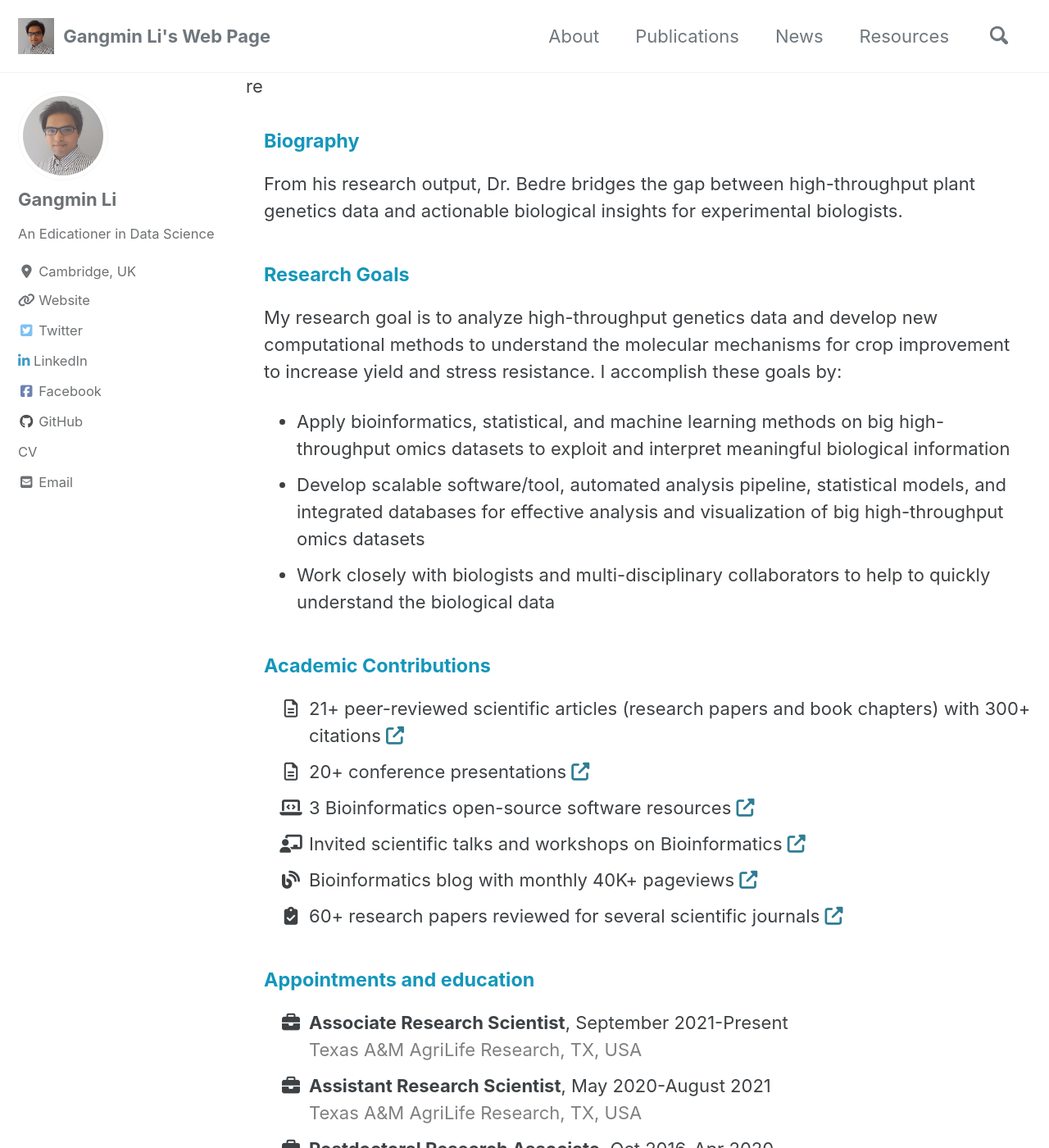
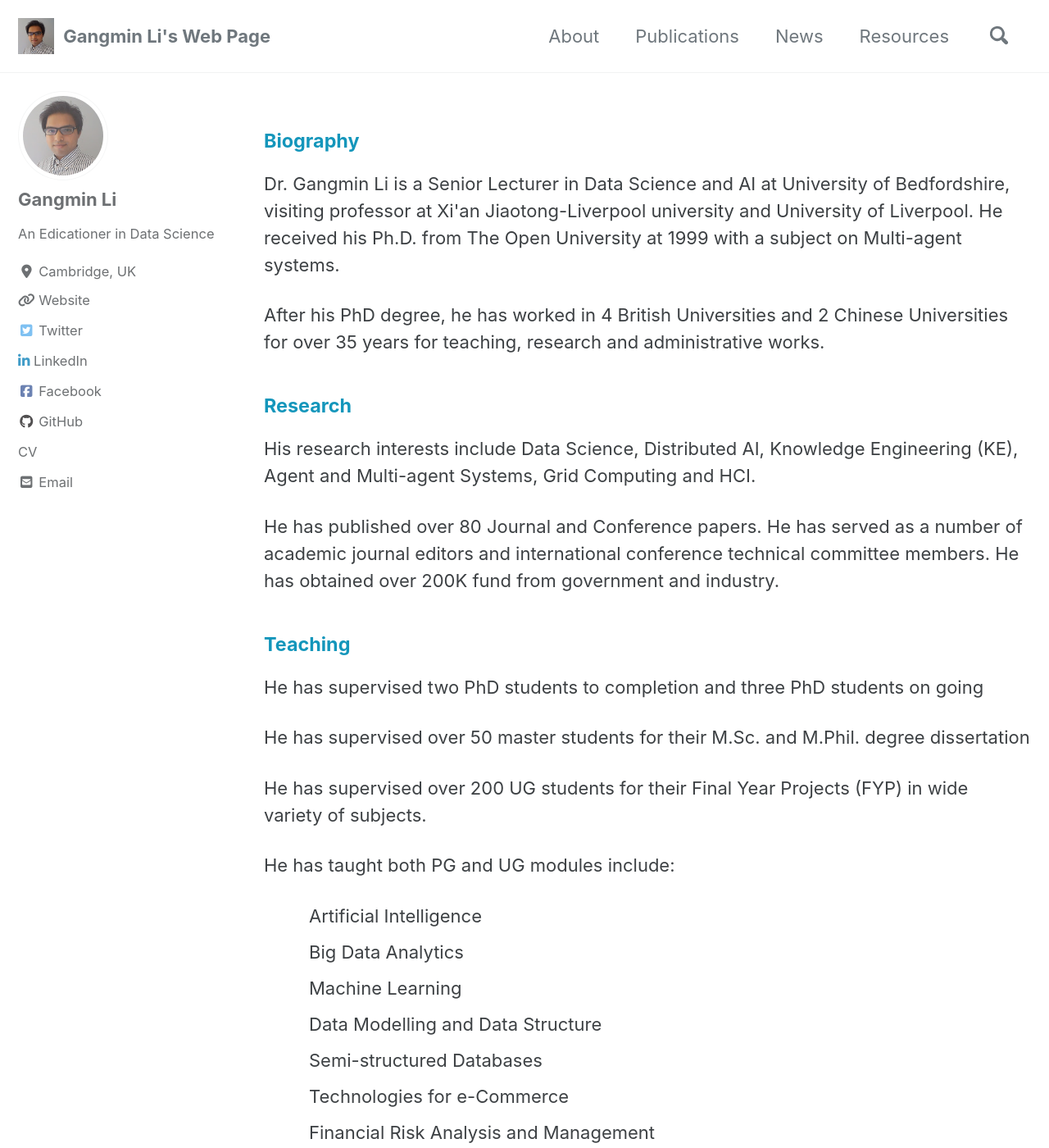
Before and after one commit to GangminLi/GangminLi.github.io, a Jekyll site: the page built from _pages/home.html, in a window 1280 px wide and 1400 px high. Shown: the whole window at 82% size. Built offline with Jekyll 4.4.1, drawn with Linux system fonts in a browser that asks for light colours; cached includes are drawn as plain includes; nearby versions of some CDN libraries; a style sheet for code colours, icons or effects is not loaded; some of the changed text lies outside the part shown.

Commit message:
home backup

```diff
--- a/_pages/home.html
+++ b/_pages/home.html
@@ -4,68 +4,59 @@ author_profile: true
 classes: wide
 permalink: /about/
 ---
-
-
 <h4 style="color:#1496BB">Biography</h4>
 
+    <p>Dr. Gangmin Li is a Senior Lecturer in Data Science and AI at University of Bedfordshire, visiting professor
+        at Xi'an Jiaotong-Liverpool university and University of Liverpool. He received his Ph.D.
+        from The Open University at 1999 with a subject on Multi-agent systems. </p>
 
+    <p>After his PhD degree, he has worked in 4 British Universities and 2 Chinese Universities for over 35 years for
+        teaching, research and administrative works. </P>
 
-    <p>From his research output, Dr. Bedre bridges the gap between high-throughput plant genetics data and
-                actionable biological insights for experimental biologists. </p>
+<h4 style="color:#1496BB">Research</h4>
 
+    <p>His research interests include Data Science, Distributed AI, Knowledge Engineering (KE), Agent and Multi-agent
+        Systems, Grid Computing and HCI. </p>
 
-<h4 style="color:#1496BB">Research Goals</h4>
+    <p>He has published over 80 Journal and Conference papers. He has served as a number of academic journal editors
+        and international conference technical committee members. He has obtained over 200K fund from government
+        and industry.</p>
 
-    <p>My research goal is to analyze high-throughput genetics data and develop new computational methods to  understand the
-            molecular mechanisms for crop improvement to increase yield and stress resistance. I accomplish these goals by:</p>
-    <ul style="list-style-type:disc">
-        <li>Apply bioinformatics, statistical, and machine learning methods on big high-throughput omics
-                    datasets to exploit and interpret meaningful biological information</li>
-        <li>Develop scalable software/tool, automated analysis pipeline, statistical models, and integrated
-                    databases for effective analysis and visualization of big high-throughput omics datasets</li>
-        <li>Work closely with biologists and multi-disciplinary collaborators to help to quickly understand the
-                    biological data</li>
-    </ul>
+<h4 style="color:#1496BB">Teaching</h4>
+    <p>He has supervised two PhD students to completion and three PhD students on going</p>
+    <p>He has supervised over 50 master students for their M.Sc. and M.Phil. degree dissertation</p>
+    <p>He has supervised over 200 UG students for their Final Year Projects (FYP) in wide variety of subjects.</p>
+    <p>He has taught both PG and UG modules include:
+<ul class="fa-ul">
+        <li>Artificial Intelligence</li>
+        <li>Big Data Analytics</li>
+        <li>Machine Learning</li>
+        <li>Data Modelling and Data Structure</li>
+        <li>Semi-structured Databases</li>
+        <li>Technologies for e-Commerce</li>
+        <li>Financial Risk Analysis and Management</li>
+        <li>Database management </li>
+        <li>Distributed computing</li>
+</ul></p>
+    <p>He has published a textbook in title of "Foundation for Big Data Analytics: Concepts, Technologies, Methods and
+        Business" (ISBN: 978-7-03-058148-8)</p>.
+    <p>He has produced a number of <B>Online Tutorials</B></p>
 
-<h4 style="color:#1496BB">Academic Contributions</h4>
- <ul class="fa-ul">
-    <li><span class="fa-li"><i class="far fa-file-alt"></i></span> 21+ peer-reviewed scientific articles (research papers and
-        book chapters) with 300+ citations <a href="https://reneshbedre.github.io/pub/" target="_blank"><i class="fas fa-external-link-alt"></i></a></li>
-    <li><span class="fa-li"><i class="far fa-file-alt"></i></span> 20+ conference presentations
-        <a href="https://reneshbedre.github.io/pub/" target="_blank"><i class="fas fa-external-link-alt"></i></a></li>
-    <li><span class="fa-li"><i class="fas fa-laptop-code"></i></span> 3 Bioinformatics open-source software resources
-        <a href="https://reneshbedre.github.io/res/" target="_blank"><i class="fas fa-external-link-alt"></i></a></li></li>
-    <li><span class="fa-li"><i class="fas fa-chalkboard-teacher"></i></span> Invited scientific talks and workshops
-        on Bioinformatics <a href="https://reneshbedre.github.io/news/" target="_blank"><i class="fas fa-external-link-alt"></i></a></li></li>
-    <li><span class="fa-li"><i class="fas fa-blog"></i></span> Bioinformatics blog with monthly 40K+ pageviews
-        <a href="https://reneshbedre.github.io/blog/" target="_blank"><i class="fas fa-external-link-alt"></i></a></li></li>
-    <li><span class="fa-li"><i class="fas fa-clipboard-check"></i></span> 60+ research papers reviewed for several scientific journals
-        <a href="https://publons.com/researcher/1282617/renesh-bedre/" target="_blank"><i class="fas fa-external-link-alt"></i></a></li></li>
- </ul>
+<h4 style="color:#1496BB">Industrial Consultancy and Collaboration</h4>
 
-<h4 style="color:#1496BB">Appointments and education</h4>
-  <ul class="fa-ul">
-      <li><span class="fa-li"><i class="fas fa-briefcase"></i></span><b>Associate Research Scientist</b>,
-          September 2021-Present<br>
-        <span style="color: grey;">Texas A&M AgriLife Research, TX, USA</span></li>
-      <li><span class="fa-li"><i class="fas fa-briefcase"></i></span><b>Assistant Research Scientist</b>,
-          May 2020-August 2021<br>
-        <span style="color: grey;">Texas A&M AgriLife Research, TX, USA</span></li>
-      <li><span class="fa-li"><i class="fas fa-briefcase"></i></span><b>Postdoctoral Research Associate</b>,
-          Oct 2016-Apr 2020<br>
-        <span style="color: grey;">Texas A&M AgriLife Research, TX, USA</span></li>
-      <li><span class="fa-li"><i class="fas fa-university"></i></span><b>Ph.D.</b> in Computational Biology and
-             Bioinformatics, Aug 2011- Aug 2016<br>
-             <span style="color: grey;">Louisiana State University, baton Rouge, LA, USA</span></li>
-      <li><span class="fa-li"><i class="fas fa-university"></i></span><b>M.S.</b> in Bioinformatics, 2009-2011<br>
-        <span style="color: grey;">Indian Institute of Information Technology, Allahabad, UP, India</span></li>
-  </ul>
+    <p>He has wide industrial connections and worked with IBM, Oracle and Microsoft, Baidu and iFlyTek, etc.</p>
+    <p>He has extensive experience work with industry with SMEs for consultancy and application development using
+        IOT, Big Data and Machine Learning technologies. </p>
+    <p>He has worked on projects related in Knowledge abstraction using Knowledge graph, Business intelligence with
+        Data mining, Web scrapping and Agent technologies</p>
+    <p>He has worked on projects related with NLP using Deep learning and NN technologies for Text summary and
+        understanding.</p>
+    <p>He has worked on projects related data mining, cleaning, transformation and analyses, visualisation and reporting</p>
+    <p>He has worked on data analysis for Medical Care, Financial risk assessment, price prediction and fraud detection</p>
+
 
 <!--
 
     <i> Please, read <a href={{"/assets/cv/Bedre_CV_May12020.pdf" | absolute_url }} target="_blank">CV</a>
         for research experience, awards, and achievements</i>
 -->
-
-</div>
-re
```
